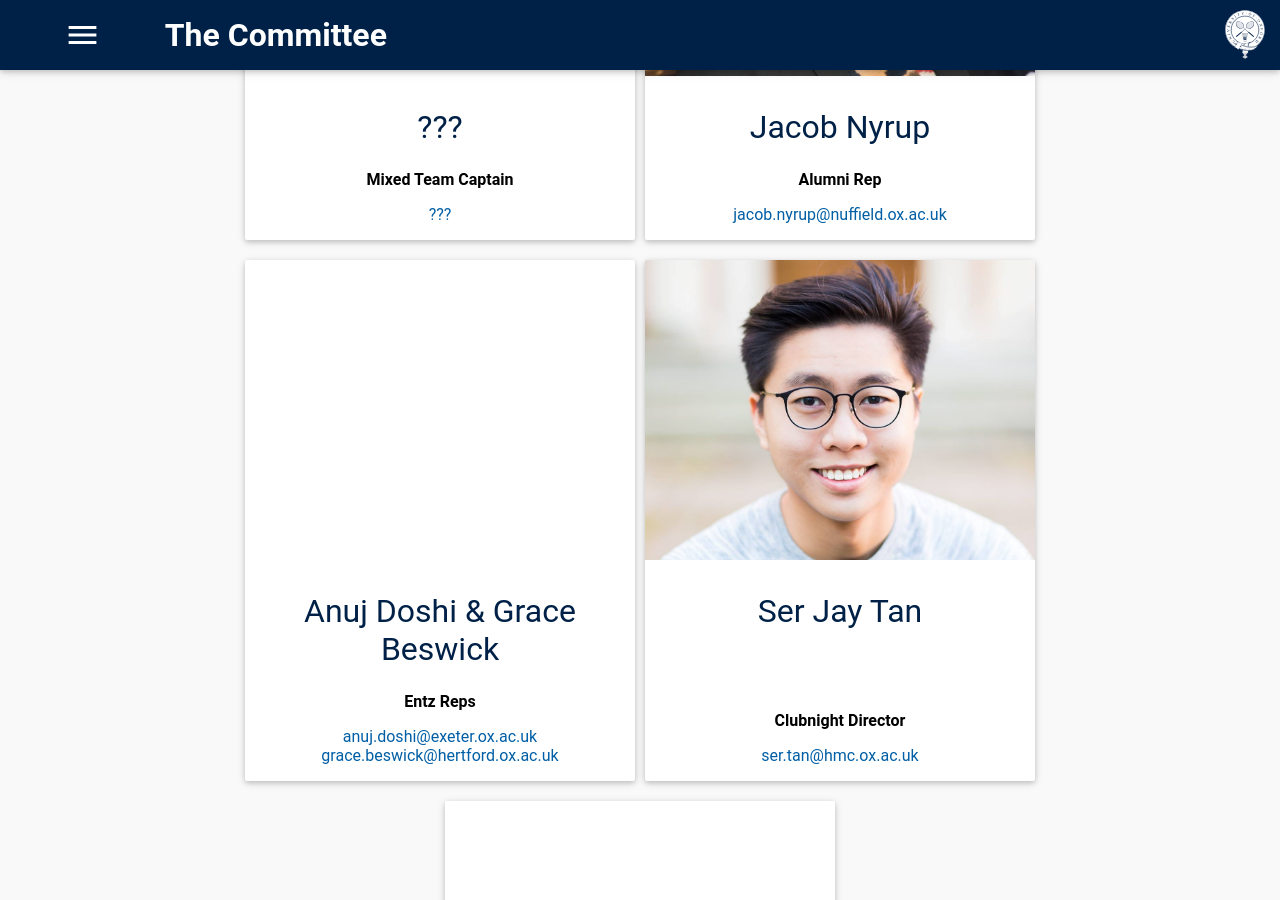
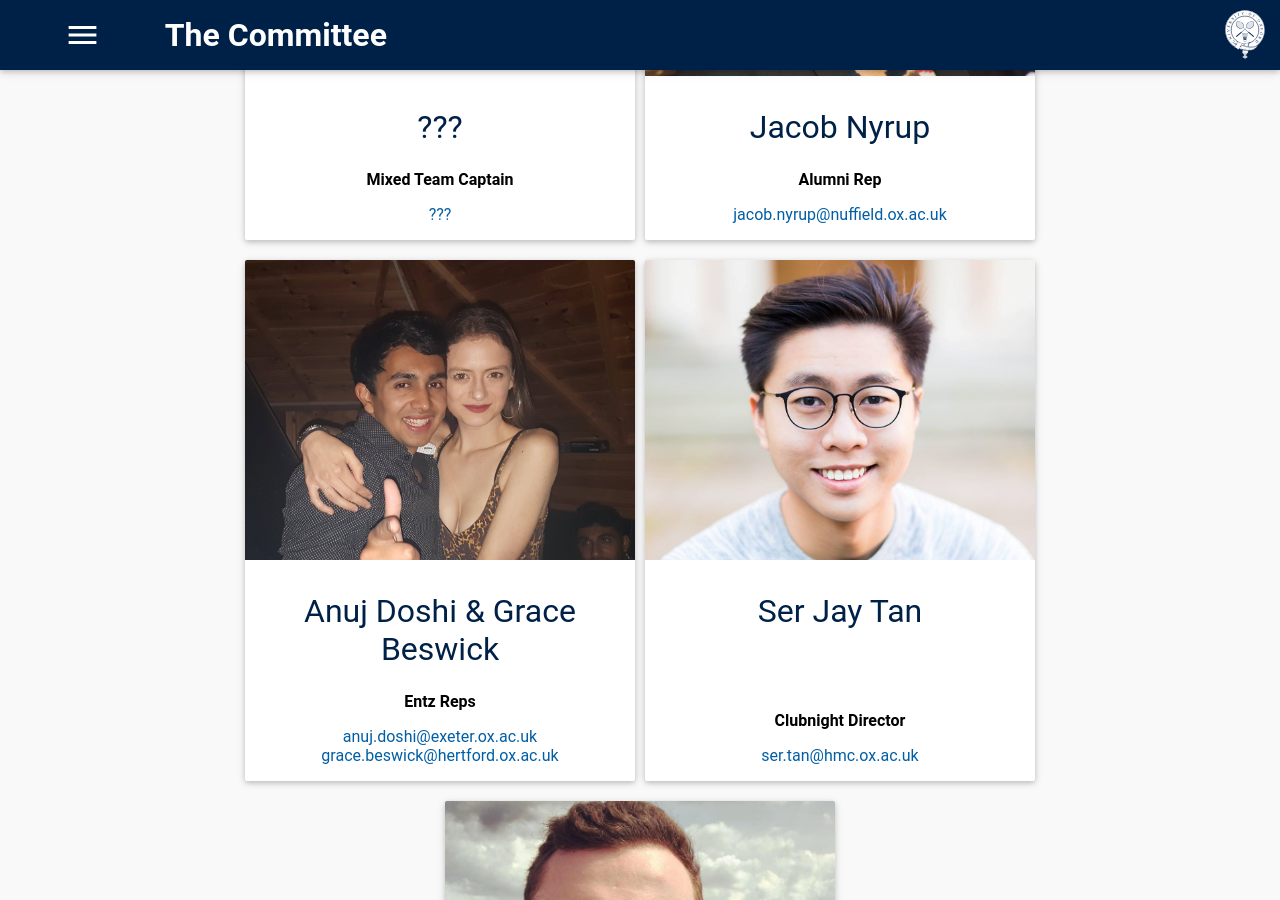
Before and after one commit to OUBaC/OUBaC.github.io, a Jekyll site: the page built from the-committee.html, in a window 1280 px wide and 900 px high, scrolled down 2422 px. Built offline with Jekyll 4.4.1, drawn with Linux system fonts in a browser that asks for light colours.

Commit message:
Added photos for Michael and Entz.

```diff
--- a/the-committee.html
+++ b/the-committee.html
@@ -77,7 +77,7 @@ I think I speak for the club when I say I love Tom Hadfield."
    comment: "As captain of M3 and entz rep, Anuj’s enthusiasm knows no bounds. Though maybe overkeen at welcome drinks resulting in a night lost in Oxford, Anuj has more than made up for a shaky start by being present at every training, match and social - hence also taking on the role of O.U.Ba.C.’s resident pushy parent. As entz rep Anuj will certainly impart his love of post-training pub sessions as well as rallying the squad with questionable drinking games, and not even his flute recital will keep him from club commitments.<br><br>
    The enigma known as Grace is as committed to turning up to training as she is to handing in her work by the deadline. However you can draw her out very easily with a two bottles of red, a pub crawl, and a night out. This 2nd year history student is our Club’s \"Wine Mom\" and you can get on her good side fairly easily, by acknowledging that the Midlands exists. With her as entz, you can be sure that exciting, yet random social events are just round the corner.
    "
-   photo:
+   photo: "/assets/the-committee/2018-2019/entz.jpg"
 
  - role: Clubnight Director
    name: Ser Jay Tan
@@ -89,7 +89,7 @@ I think I speak for the club when I say I love Tom Hadfield."
    name: Michael Platt
    email: michael.platt@jesus.ox.ac.uk
    comment: "Fresh off completing an open water charity swimathon, Michael will be looking to put those skills to good use to avoid drowning in paperwork as the new L&C Secretary! A third year chemist at Jesus College, Michael's duties include nagging college captains to get their league matches played and conducting the draws for the cuppers competitions."
-   photo:
+   photo: "/assets/the-committee/2018-2019/michael.jpg"
 
 
 ---
```
Also changed, not shown: assets/the-committee/2018-2019/entz.jpg (added), assets/the-committee/2018-2019/michael.jpg (added).
